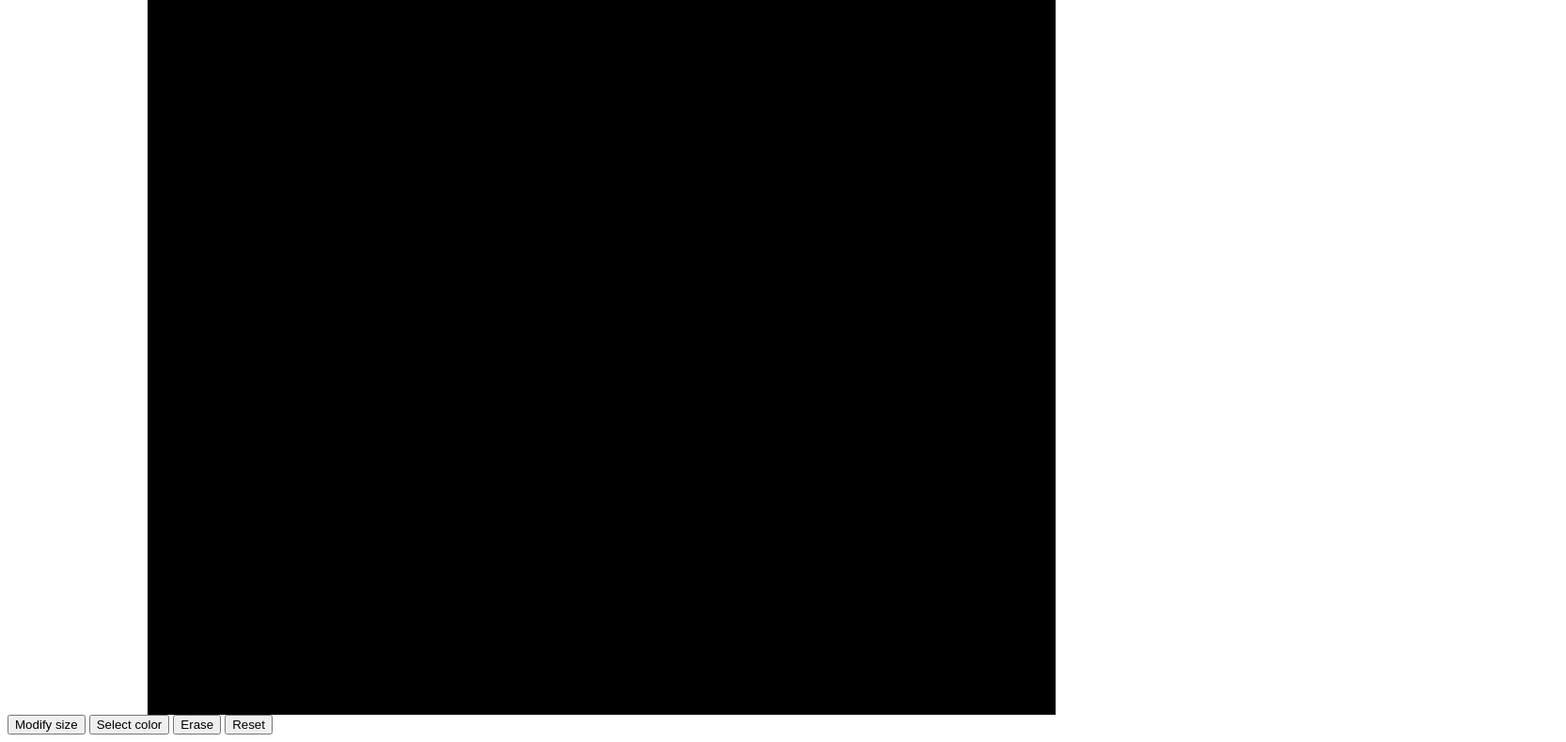
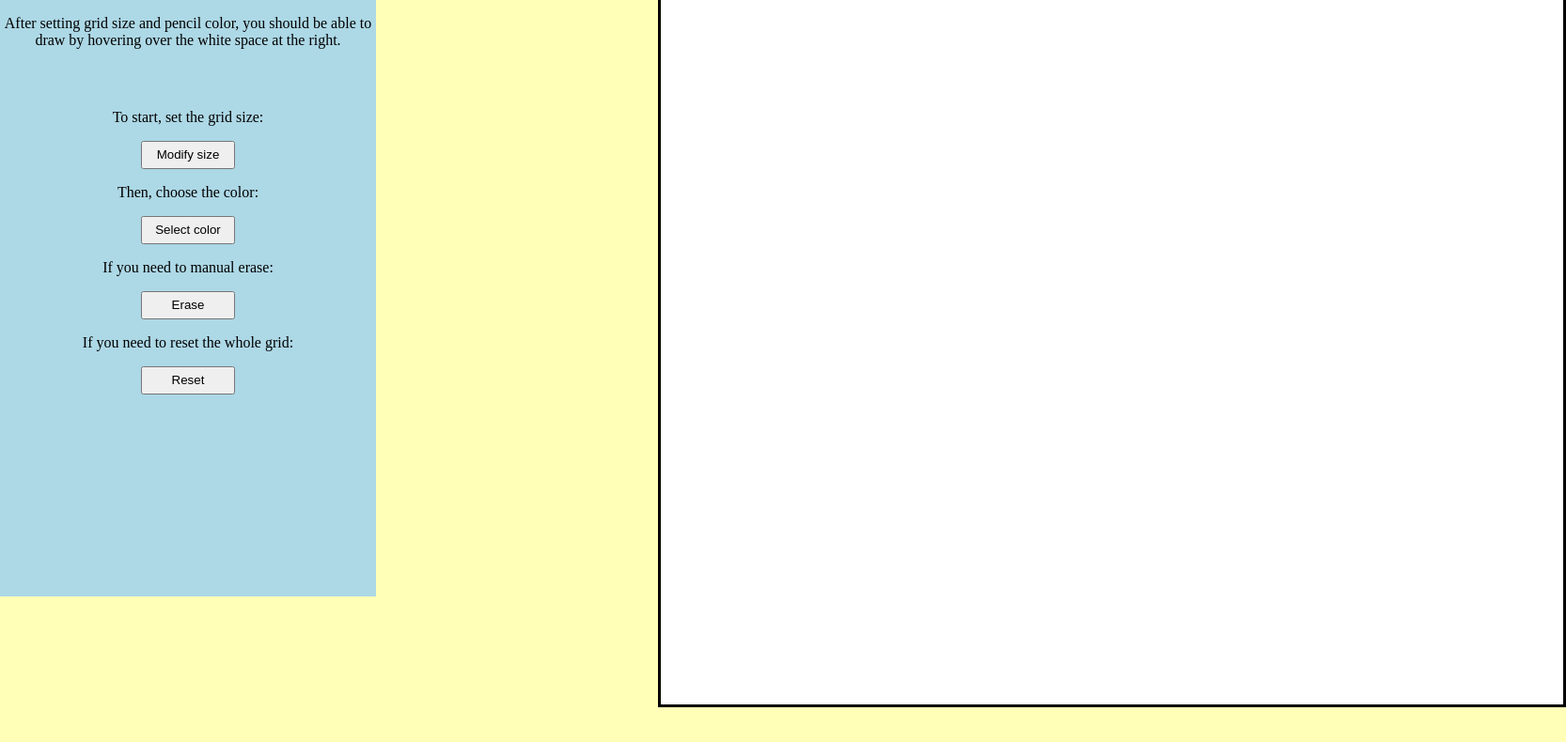
Before and after one commit to mirazh-ds/etchasketch, a plain HTML site: page index.html in a window 1280 px wide. Shown: the part 213-1003 px from the top of the page at 94% size, 1666 px wide, since content can reach past the window. After the commit the page ends 966 px from the top, so only its background shows below. Drawn offline with Linux system fonts and the light colour scheme.

Commit message:
adds basic instruction on page

```diff
--- a/index.html
+++ b/index.html
@@ -9,10 +9,19 @@
     <script src="script.js" defer></script>
 </head>
 <body>
+    <div class="btnContainer">
+        <h1>Weird basic sketch drawing thing</h1>
+        <p class="intro">After setting grid size and pencil color, you should be able to draw by hovering over the white space at the right.</p>
+        <p>To start, set the grid size:</p>
+        <button id="size" onclick="sizePrompt()">Modify size</button>
+        <p>Then, choose the color:</p>
+        <button id="startPainting" onclick="paint()">Select color</button>
+        <p>If you need to manual erase:</p>
+        <button id="eraser" onclick="erase()">Erase</button>
+        <p>If you need to reset the whole grid:</p>
+        <button id="reset" onclick="reset()">Reset</button>
+    </div>
     <div class="container" id="container"></div>
-    <button id="size" onclick="sizePrompt()">Modify size</button>
-    <button id="startPainting" onclick="paint()">Select color</button>
-    <button id="eraser" onclick="erase()">Erase</button>
-    <button id="reset" onclick="reset()">Reset</button>
+
 </body>
 </html>
--- a/script.js
+++ b/script.js
@@ -49,7 +49,7 @@ function createGrid() {
 
 function paint() {
 
-        let color = prompt('Type in your color (ex.: "black", "white", "red", "lightblue"...):')
+        let color = prompt('Type in your color (ex.: black, white, red, lightblue...):')
 
         const cells = container.querySelectorAll('#cellH');
         cells.forEach(cellH => cellH.addEventListener("mouseover", () => {
--- a/style.css
+++ b/style.css
@@ -1,15 +1,45 @@
+body {
+    background-color: rgb(255, 255, 183);
+    padding: 0;
+    margin: 0;
+}
+
 #container {
-    background-color: black;
+
+    background-color: white;
     display: flex;
     height: 960px;
     width: 960px;
     max-width: 100%;
     max-height: 100%;
     margin: auto;
+    margin-left: 700px;
     flex-wrap: wrap;
 
+}
+
+.btnContainer {
+
+    overflow-x: hidden;
+    position: fixed;
+    width: 400px;
+    height: 100%;
+    background-color: lightblue;
+    left: 0;
+    top: 0;
+    text-align: center;
+    padding-top: 3rem;
 
 
+}
+
+h1 {
+    padding-top: 1rem;
+    padding-bottom: 3rem;
+}
+
+.intro {
+    padding-bottom: 3rem;
 }
 
 #cellH {
@@ -17,3 +47,13 @@
     border: none;
     margin: 0;
 }
+
+.btnContainer button {
+    display: block;
+    margin: 10px;
+    height: 30px;
+    width: 100px;
+    position: relative;
+    left: 35%
+
+}
```
